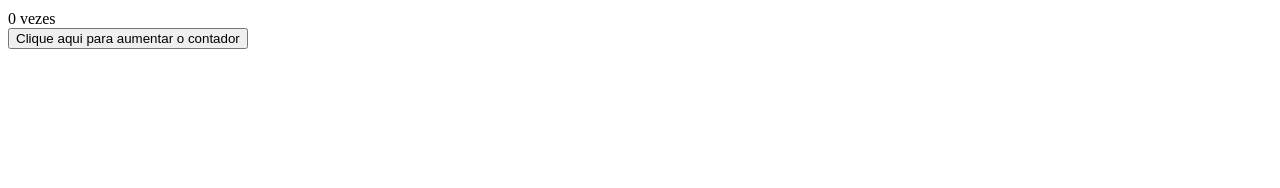
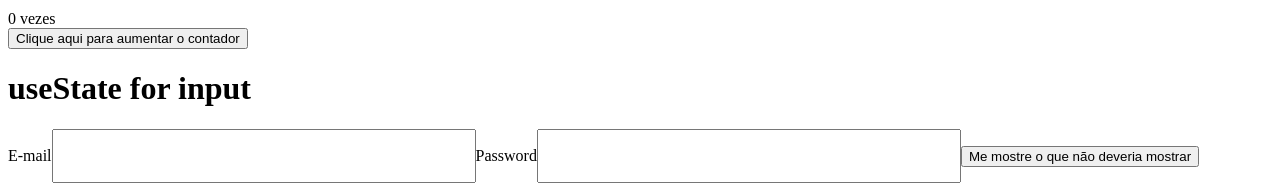
Before and after one commit to matheus-paulino/reactjs-basic-concepts, a React (Create React App) app: page / in a window 1280 px wide. Shown: the part 815-1003 px from the top of the page. Before the commit the page ends 872 px from the top, so only its background shows below. Built offline with nearby package versions, Linux system fonts and the light colour scheme.

Commit message:
an example for useState on input

```diff
--- a/src/App.js
+++ b/src/App.js
@@ -2,6 +2,7 @@ import React from "react"
 import Props from './Props'
 import StyledComponents from "./StyledComponents";
 import UseState from './useState'
+import UseStateForInput from "./useStateForInput";
 
 
 function App() {
@@ -10,6 +11,7 @@ function App() {
       <Props />
       <StyledComponents />
       <UseState />
+      <UseStateForInput />
     </>
   );
 }
--- /dev/null
+++ b/src/useStateForInput.js
@@ -0,0 +1,56 @@
+import React, { useState } from "react";
+import styled from "styled-components";
+
+const Container = styled.div`
+  margin-top: 15px;
+`;
+
+const Input = styled.input`
+  width: 400px;
+  height: 30px;
+  font-size: 16px;
+  padding: 10px;
+`;
+
+function UseStateForInput() {
+  let [email, setEmail] = useState("");
+  let [password, setPassword] = useState("");
+
+  const handleInputEmail = (e) => {
+    setEmail(e.target.value);
+  };
+  const handleInputPassword = (e) => {
+    setPassword(e.target.value);
+  };
+
+  const handleButton = () => {
+    alert(email + " - " + password);
+  };
+
+  return (
+    <>
+      <Container>
+        <h1>useState for input</h1>
+        <label for="email">E-mail</label>
+        <Input
+          id="email"
+          type="email"
+          value={email}
+          onChange={handleInputEmail}
+        />
+        <label for="password">Password</label>
+        <Input
+          id="password"
+          type="password"
+          value={password}
+          onChange={handleInputPassword}
+        />
+        <button onClick={handleButton}>
+          Me mostre o que não deveria mostrar
+        </button>
+      </Container>
+    </>
+  );
+}
+
+export default UseStateForInput;
```
